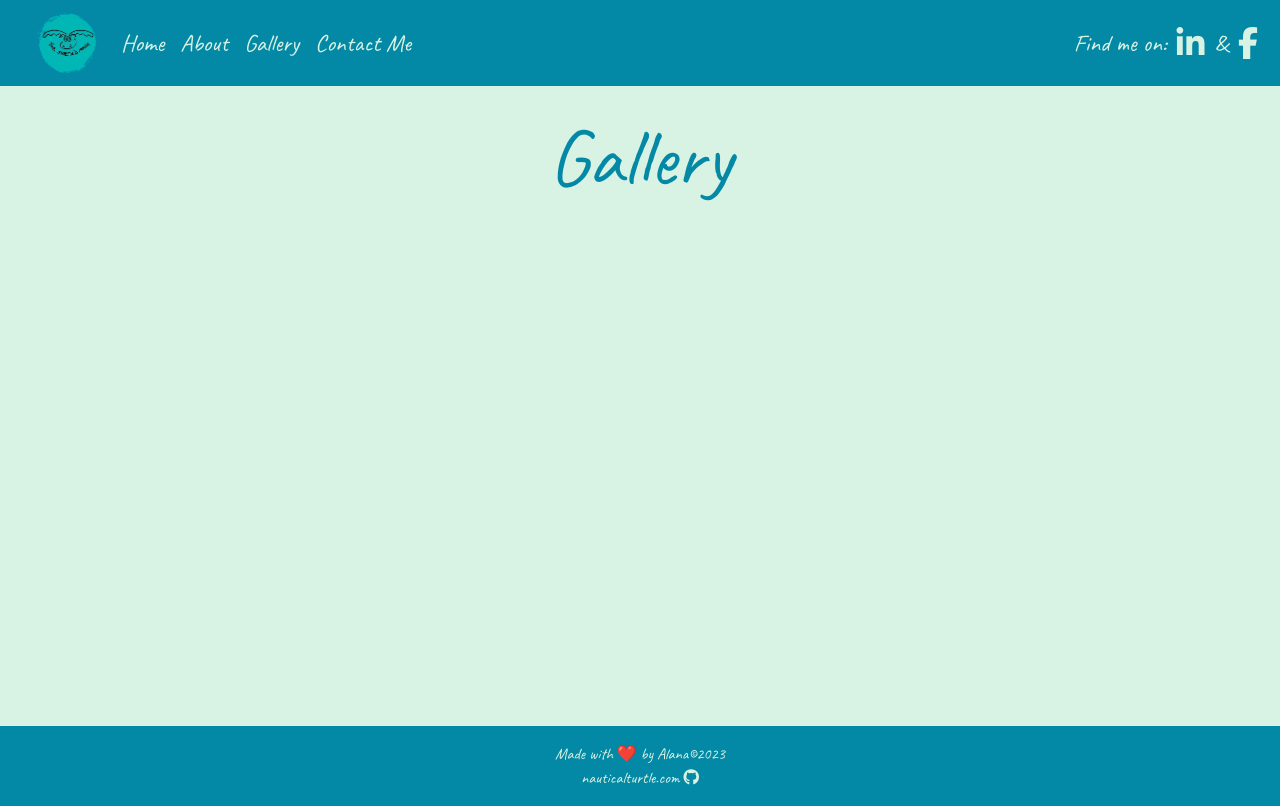
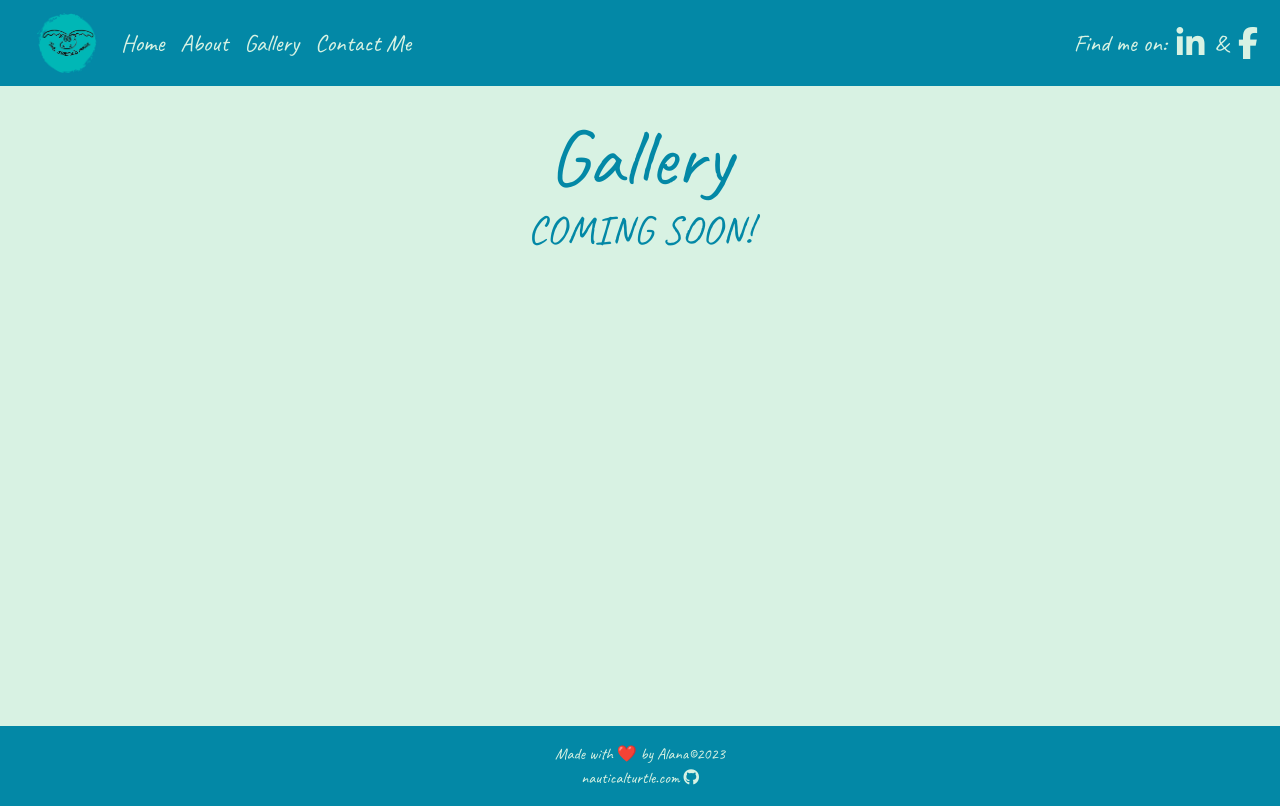
Before and after one commit to AlanaBF/The_Startled_Moose, a React (Vite) app: page /#/Gallery in a window 1280 px wide. Built offline with nearby package versions, Linux system fonts and the light colour scheme.

Commit message:
coming soon added to gallery

```diff
--- a/src/pages/Gallery/index.jsx
+++ b/src/pages/Gallery/index.jsx
@@ -6,6 +6,7 @@ function Gallery() {
     <div className="pageBackground">
     <br />
 <h1 className="pageTitle">Gallery</h1>
+<h1> COMING SOON!</h1>
     </div>
   )
 }
```
